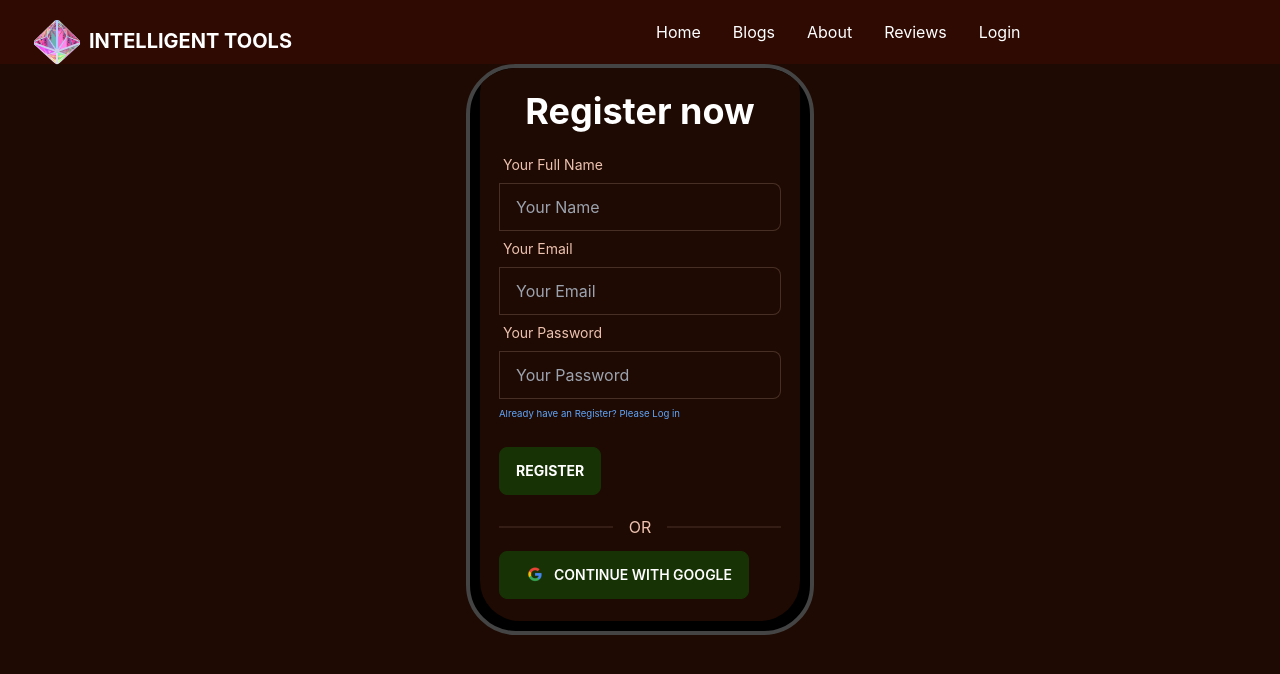
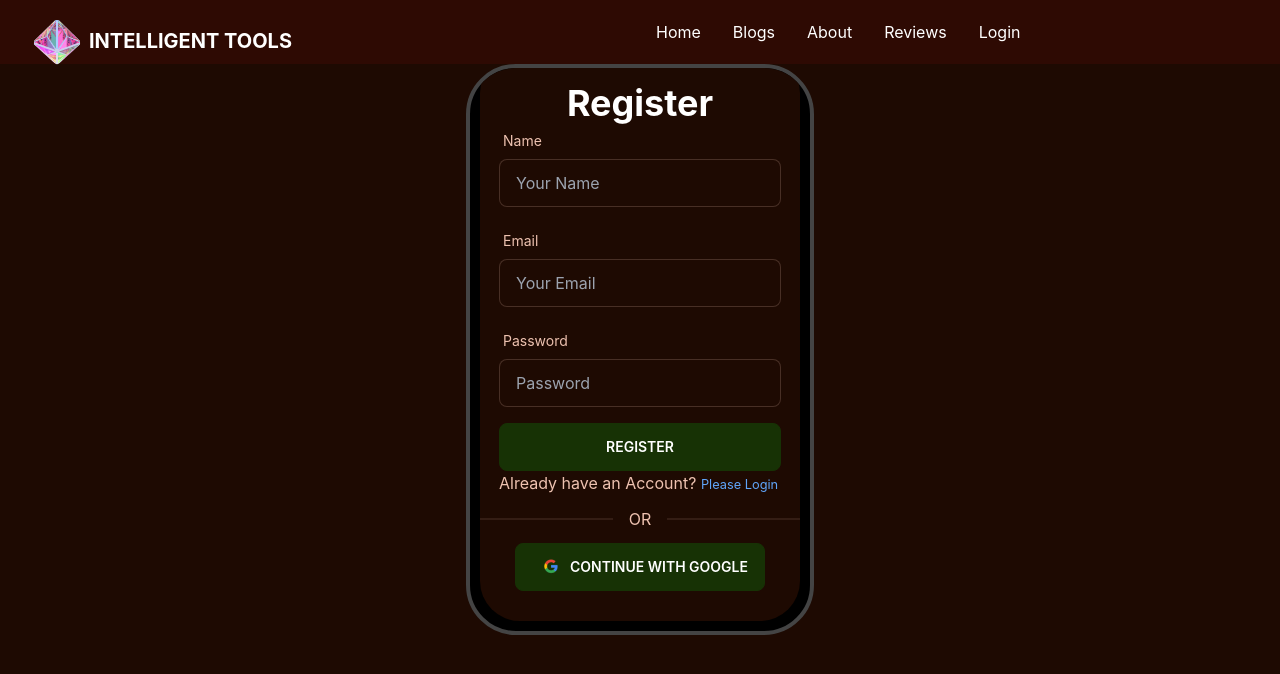
Before and after one commit to alaminhossainjibon/intelligent_tools-, a React (Create React App) app: page /register in a window 1280 px wide. Shown: the top 674 px of the page. Built offline with nearby package versions, Linux system fonts and the light colour scheme; no server answers.

Commit message:
login and register page updated

```diff
--- a/src/components/BuyModal/BuyModal.js
+++ b/src/components/BuyModal/BuyModal.js
@@ -12,25 +12,25 @@ const BuyModal = ({ buy, setBuy }) => {
 
     return (
         <div>
-            <input type="checkbox" id="buy-modal" class="modal-toggle" />
-            <div class="modal modal-bottom sm:modal-middle">
-                <div class="modal-box">
-                    <label for="buy-modal" class="btn btn-sm btn-circle absolute right-2 top-2">✕</label>
-                    <h3 class="font-bold text-lg">Buy for:{name}</h3>
+            <input type="checkbox" id="buy-modal" className="modal-toggle" />
+            <div className="modal modal-bottom sm:modal-middle">
+                <div className="modal-box">
+                    <label for="buy-modal" className="btn btn-sm btn-circle absolute right-2 top-2">✕</label>
+                    <h3 className="font-bold text-lg">Buy for:{name}</h3>
 
                     <form onSubmit={handleBuying} className='grid grid-cols-1 gap-4 justify-items-center'>
-                        <input type="text" disabled value={name} class="input w-full max-w-xs" />
+                        <input type="text" disabled value={name} className="input w-full max-w-xs" />
 
-                        <select class="select select-bordered w-full max-w-xs">
+                        <select className="select select-bordered w-full max-w-xs">
                             <option disabled selected>Select</option>
                             <option>Nano tools</option>
                             <option>Big tools</option>
                         </select>
 
-                        <input type="text" name="name" placeholder="Your Name" class="input w-full max-w-xs" />
-                        <input type="email" name="name" placeholder="Your Email" class="input w-full max-w-xs" />
-                        <input type="text" name="phone" placeholder="Phone Number" class="input w-full max-w-xs" />
-                        <input type="submit" value="Submit" class="btn btn-primary w-full max-w-xs" />
+                        <input type="text" name="name" placeholder="Your Name" className="input w-full max-w-xs" />
+                        <input type="email" name="name" placeholder="Your Email" className="input w-full max-w-xs" />
+                        <input type="text" name="phone" placeholder="Phone Number" className="input w-full max-w-xs" />
+                        <input type="submit" value="Submit" className="btn btn-primary w-full max-w-xs" />
                     </form>
                 </div>
             </div>
--- a/src/components/Home/Banner/Banner.js
+++ b/src/components/Home/Banner/Banner.js
@@ -12,13 +12,13 @@ const Banner = () => {
                     background: `url(${banner})`,
                     backgroundSize: 'cover'
                 }}
-                class="hero min-h-screen md:w-50 lg:w-full">
+                className="hero min-h-screen md:w-50 lg:w-full">
 
                 <div className=' justify-center'>
                     <h2 className='text-white text-6xl font-bold uppercase'>Intelligent Tools</h2>
                     <p className='text-white'>This is Intelligent tools website. All sorts of robotics gadgets are available here all the time</p>
 
-                    <Link to='/myTools' class="btn btn-primary font-bold my-6 text-white">Show Tools</Link>
+                    <Link to='/myTools' className="btn btn-primary font-bold my-6 text-white">Show Tools</Link>
                 </div>
             </div>
             <div>
--- a/src/components/Home/Contact/Contact.js
+++ b/src/components/Home/Contact/Contact.js
@@ -12,34 +12,34 @@ const Contact = () => {
             }}
         >
             <h2 className='text-center text-white font-bold uppercase text-4xl mt-6'>Contact Us!</h2>
-            <div class="hero min-h-screen bg-base">
-                <div class="hero-content flex-col lg:flex-row-reverse">
-                    <div class="text-center lg:text-left">
-                        <h1 class="text-5xl font-bold">Contact Us!</h1>
-                        <p class="py-6">Please Contact Us!! your any products and your any problem. </p>
+            <div className="hero min-h-screen bg-base">
+                <div className="hero-content flex-col lg:flex-row-reverse">
+                    <div className="text-center lg:text-left">
+                        <h1 className="text-5xl font-bold">Contact Us!</h1>
+                        <p className="py-6">Please Contact Us!! your any products and your any problem. </p>
                     </div>
-                    <div class="card flex-shrink-0 w-full max-w-sm shadow-2xl bg-neutral">
-                        <div class="card-body">
+                    <div className="card flex-shrink-0 w-full max-w-sm shadow-2xl bg-neutral">
+                        <div className="card-body">
                             <div>
-                                <label class="label">
-                                    <span class="label-text">Email</span>
+                                <label className="label">
+                                    <span className="label-text">Email</span>
                                 </label>
-                                <input type="email" placeholder="email" class="input input-bordered" />
+                                <input type="email" placeholder="email" className="input input-bordered" />
                             </div>
-                            <div class="form-control">
-                                <label class="label">
-                                    <span class="label-text">Subject</span>
+                            <div className="form-control">
+                                <label className="label">
+                                    <span className="label-text">Subject</span>
                                 </label>
-                                <input type="text" placeholder="Subject" class="input input-bordered" />
+                                <input type="text" placeholder="Subject" className="input input-bordered" />
                             </div>
-                            <div class="form-control">
-                                <label class="label">
-                                    <span class="label-text">Massage</span>
+                            <div className="form-control">
+                                <label className="label">
+                                    <span className="label-text">Massage</span>
                                 </label>
-                                <input type="text-filed" placeholder="Your massage" class="input input-bordered" />
+                                <input type="text-filed" placeholder="Your massage" className="input input-bordered" />
                             </div>
-                            <div class="form-control mt-6">
-                                <button class="btn btn-primary">Submit</button>
+                            <div className="form-control mt-6">
+                                <button className="btn btn-primary">Submit</button>
                             </div>
                         </div>
                     </div>
--- a/src/components/Login/Login.js
+++ b/src/components/Login/Login.js
@@ -1,40 +1,123 @@
 import React from 'react';
 import { Link } from 'react-router-dom';
-import google from '../../assets/images/google.png'
+import google from '../../assets/images/google.png';
+import { useSignInWithEmailAndPassword, useSignInWithGoogle } from 'react-firebase-hooks/auth';
+import auth from '../../firebase.init';
+import { useForm } from "react-hook-form";
+import Loading from '../Shared/Loading/Loading';
 
 const Login = () => {
+    const [signInWithGoogle, gUser, gLoading, gError] = useSignInWithGoogle(auth);
+    const { register, formState: { errors }, handleSubmit } = useForm();
+
+    const [
+        signInWithEmailAndPassword,
+        user,
+        loading,
+        error,
+    ] = useSignInWithEmailAndPassword(auth);
+
+    let signInError;
+
+    if (loading || gLoading) {
+        return <Loading></Loading>
+    }
+
+    if (error || gError) {
+        signInError = <p className='text-red-500'><small>{error?.message || gError?.message}</small></p>
+    }
+
+    if (user || gUser) {
+        console.log(user || gUser);
+    }
+
+    const onSubmit = data => {
+        console.log(data);
+        signInWithEmailAndPassword(data.email, data.password);
+
+    };
+
     return (
         <div className='flex items-center'>
-            <div class="mockup-phone mx-50">
-                <div class="display">
-                    <div class="artboard artboard-demo phone-1">
-                        <from>
-                            <h2 className='text-white text-center text-5xl font-bold my-4'>Log In</h2>
+            <div className="mockup-phone mx-50">
+                <div className="display">
+                    <div className="artboard artboard-demo phone-1">
+                        <h2 className='text-white text-center text-4xl font-bold my-4'>Log In</h2>
+                        <form onSubmit={handleSubmit(onSubmit)}>
+                            {/* email */}
+                            <div class="form-control w-full max-w-xs">
+
                                 <label class="label">
-                                <span class="label-text">Your Email</span>
+                                    <span class="label-text">Email</span>
                                 </label>
-                            <label class="input-group">
-                                <input type="text" placeholder="Your Email" class="input input-bordered required" />
+                                <input
+                                    type="email"
+                                    placeholder="Your Email"
+                                    className="input input-bordered w-full max-w-xs"
+                                    {...register("email", {
+                                        required: {
+                                            value: true,
+                                            message: 'Email is Required'
+                                        },
+                                        pattern: {
+                                            value: /[a-z0-9]+@[a-z]+\.[a-z]{2,3}/,
+                                            message: 'Provide a valid Email!'
+                                        }
+                                    })}
+                                />
+
+                                <label class="label">
+                                    {errors.email?.type === 'required' && <span className="label-text-alt text-red-500">{errors.email.message}</span>}
+                                    {errors.email?.type === 'pattern' && <span className="label-text-alt text-red-500">{errors.email.message}</span>}
+
                                 </label>
+                            </div>
+
+                            {/* password */}
+                            <div class="form-control w-full max-w-xs">
+
                                 <label class="label">
-                                <span class="label-text">Your Password</span>
+                                    <span class="label-text">Password</span>
                                 </label>
-                            <label class="input-group">
-                                <input type="password" placeholder="Your Password" class="input input-bordered required" />
+                                <input
+                                    type="password"
+                                    placeholder="Password"
+                                    className="input input-bordered w-full max-w-xs"
+                                    {...register("password", {
+                                        required: {
+                                            value: true,
+                                            message: 'Password is Required'
+                                        },
+                                        minLength: {
+                                            value: 6,
+                                            message: 'Must be 6 characters or longer'
+                                        }
+                                    })}
+                                />
+
+                                <label class="label">
+                                    {errors.password?.type === 'required' && <span className="label-text-alt text-red-500">{errors.password.message}</span>}
+                                    {errors.password?.type === 'minLength' && <span className="label-text-alt text-red-500">{errors.password.message}</span>}
                                 </label>
+                            </div>
 
-                            <Link to='/register' className='text-blue-400'><small>You are new user? please Register Now</small></Link>
+                            {signInError}
+                            <input className="btn btn-primary w-full max-w-xs text-white" type="submit" value="Log in" />
 
-                            <button class="btn btn-primary font-bold my-6 text-white flex items-center">Log In</button>
+                            <p> You are new user? <Link to='/register' className='text-blue-400'><small>Please Register Now</small></Link> </p>
+                        </form>
+
                         <div className="divider">OR</div>
+
                         <button
+                            onClick={() => signInWithGoogle()}
                             className="btn btn-primary text-white"
                         > <img src={google} alt="" /> CONTINUE WITH GOOGLE</button>
-                        </from>
+
                     </div>
                 </div>
             </div>
-        </div>
+        </div >
     );
 };
 
--- a/src/components/Product/Product.js
+++ b/src/components/Product/Product.js
@@ -1,5 +1,4 @@
 import React from 'react';
-// import { useNavigate } from 'react-router-dom';
 const Product = ({ product, setBuy }) => {
     const { _id, name, img, description, price, quantity } = product;
     return (
@@ -14,7 +13,7 @@ const Product = ({ product, setBuy }) => {
                 <label
                     for="buy-modal"
                     onClick={() => setBuy(product)}
-                    class="btn btn-primary font-bold my-6 text-white">BUY NoW</label>
+                    className="btn btn-primary font-bold my-6 text-white">BUY NoW</label>
             </div>
         </div>
     );
--- a/src/components/Products/Products.js
+++ b/src/components/Products/Products.js
@@ -6,7 +6,7 @@ const Products = ({ name }) => {
     const [buy, setBuy] = useState(null);
 
     useEffect(() => {
-        fetch('products.json')
+        fetch('http://localhost:5000/product')
             .then(res => res.json())
             .then(data => setProducts(data))
     }, [])
--- a/src/components/Register/Register.js
+++ b/src/components/Register/Register.js
@@ -1,49 +1,147 @@
 import React from 'react';
 import { Link } from 'react-router-dom';
-import google from '../../assets/images/google.png'
+import google from '../../assets/images/google.png';
+import { useCreateUserWithEmailAndPassword, useSignInWithGoogle } from 'react-firebase-hooks/auth';
+import auth from '../../firebase.init';
+import { useForm } from "react-hook-form";
+import Loading from '../Shared/Loading/Loading';
 
 const Register = () => {
+
+    const [signInWithGoogle, gUser, gLoading, gError] = useSignInWithGoogle(auth);
+    const { register, formState: { errors }, handleSubmit } = useForm();
+
+    const [
+        createUserWithEmailAndPassword,
+        user,
+        loading,
+        error,
+    ] = useCreateUserWithEmailAndPassword(auth);
+
+    let signInError;
+
+    if (loading || gLoading) {
+        return <Loading></Loading>
+    }
+
+    if (error || gError) {
+        signInError = <p className='text-red-500'><small>{error?.message || gError?.message}</small></p>
+    }
+
+    if (user || gUser) {
+        console.log(user || gUser);
+    }
+
+    const onSubmit = data => {
+        console.log(data);
+        createUserWithEmailAndPassword(data.email, data.password);
+
+    };
+
     return (
         <div className='flex items-center'>
-            <div class="mockup-phone mx-50">
-                <div class="display">
-                    <div class="artboard artboard-demo phone-1">
-                        <form>
-                            <h2 className='text-white text-center text-4xl font-bold my-4'>Register now</h2>
-                            <label class="label">
-                                <span class="label-text">Your Full Name</span>
-                            </label>
-                            <label class="input-group">
-                                <input type="text" placeholder="Your Name" class="input input-bordered required" />
-                            </label>
+            <div className="mockup-phone mx-50">
+                <div className="display">
+                    <div className="artboard artboard-demo phone-1">
+                        <h2 className='text-white text-center text-4xl font-bold my'>Register</h2>
+                        <form onSubmit={handleSubmit(onSubmit)}>
+                            {/* Name */}
+                            <div class="form-control w-full max-w-xs">
 
                                 <label class="label">
-                                <span class="label-text">Your Email</span>
+                                    <span class="label-text">Name</span>
                                 </label>
-                            <label class="input-group">
-                                <input type="text" placeholder="Your Email" class="input input-bordered required" />
-                            </label>
+                                <input
+                                    type="text"
+                                    placeholder="Your Name"
+                                    className="input input-bordered w-full max-w-xs"
+                                    {...register("name", {
+                                        required: {
+                                            value: true,
+                                            message: 'Name is Required'
+                                        }
+                                    })}
+                                />
 
                                 <label class="label">
-                                <span class="label-text">Your Password</span>
+                                    {errors.name?.type === 'required' && <span className="label-text-alt text-red-500">{errors.name.message}</span>}
                                 </label>
-                            <label class="input-group">
-                                <input type="password" placeholder="Your Password" class="input input-bordered required" />
+                            </div>
+
+                            {/* Email */}
+                            <div class="form-control w-full max-w-xs">
+
+                                <label class="label">
+                                    <span class="label-text">Email</span>
                                 </label>
+                                <input
+                                    type="email"
+                                    placeholder="Your Email"
+                                    className="input input-bordered w-full max-w-xs"
+                                    {...register("email", {
+                                        required: {
+                                            value: true,
+                                            message: 'Email is Required'
+                                        },
+                                        pattern: {
+                                            value: /[a-z0-9]+@[a-z]+\.[a-z]{2,3}/,
+                                            message: 'Provide a valid Email!'
+                                        }
+                                    })}
+                                />
 
-                            <Link to='/login' className='label-text-alt link link-hover text-blue-400'><small>Already have an Register? Please Log in</small></Link>
+                                <label class="label">
+                                    {errors.email?.type === 'required' && <span className="label-text-alt text-red-500">{errors.email.message}</span>}
+                                    {errors.email?.type === 'pattern' && <span className="label-text-alt text-red-500">{errors.email.message}</span>}
 
-                            <button class="btn btn-primary font-bold my-6 text-white flex items-center">Register</button>
+                                </label>
+                            </div>
+
+                            {/* password */}
+                            <div class="form-control w-full max-w-xs">
+
+                                <label class="label">
+                                    <span class="label-text">Password</span>
+                                </label>
+                                <input
+                                    type="password"
+                                    placeholder="Password"
+                                    className="input input-bordered w-full max-w-xs"
+                                    {...register("password", {
+                                        required: {
+                                            value: true,
+                                            message: 'Password is Required'
+                                        },
+                                        minLength: {
+                                            value: 6,
+                                            message: 'Must be 6 characters or longer'
+                                        }
+                                    })}
+                                />
+
+                                <label class="label">
+                                    {errors.password?.type === 'required' && <span className="label-text-alt text-red-500">{errors.password.message}</span>}
+                                    {errors.password?.type === 'minLength' && <span className="label-text-alt text-red-500">{errors.password.message}</span>}
+                                </label>
+                            </div>
+
+                            {signInError}
+                            <input className="btn btn-primary w-full max-w-xs text-white" type="submit" value="Register" />
+
+                            <p> Already have an Account? <Link to='/login' className='text-blue-400'><small>Please Login</small></Link> </p>
+                        </form>
+
                         <div className="divider">OR</div>
+
                         <button
+                            onClick={() => signInWithGoogle()}
                             className="btn btn-primary text-white"
                         > <img src={google} alt="" /> CONTINUE WITH GOOGLE</button>
-                        </form>
 
                     </div>
                 </div>
             </div>
-        </div>
+        </div >
     );
 };
 
--- /dev/null
+++ b/src/components/Shared/Loading/Loading.js
@@ -0,0 +1,11 @@
+import React from 'react';
+
+const Loading = () => {
+    return (
+        <div className="flex items-center justify-center ">
+            <div className="w-16 h-16 border-b-2 border-yellow-500 rounded-full animate-spin"></div>
+        </div>
+    );
+};
+
+export default Loading;
```
Also changed, not shown: src/components/Shared/Footer/Footer.js (+9 -9 lines), src/components/Shared/Navbar/Navbar.js (+9 -9 lines), src/components/Stats/Stats.js (+12 -12 lines). Lines whose indentation alone changed are shown as unchanged.
